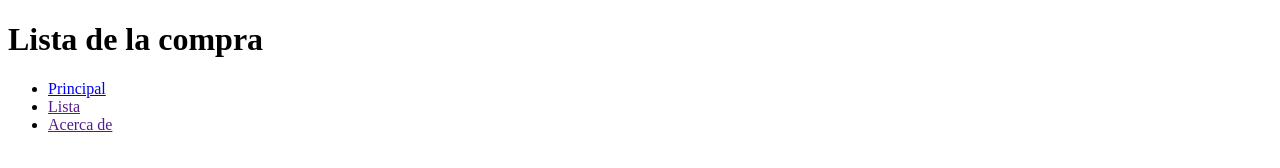
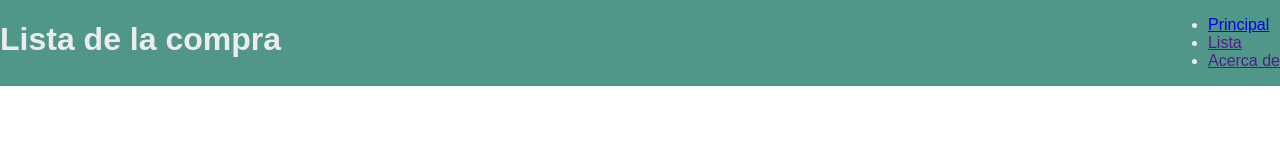
Before and after one commit to albertmc89/202307-w1ch3-albert-moyano, a plain HTML site: page index.html in a window 1280 px wide. Drawn offline with Linux system fonts and the light colour scheme.

Commit message:
Add header style

```diff
--- a/index.html
+++ b/index.html
@@ -5,12 +5,12 @@
   <meta charset="UTF-8">
   <meta name="viewport" content="width=device-width, initial-scale=1.0">
   <link rel="shortcut icon" href="/favicon.ico" type="image/x-icon">
-  <link rel="stylesheet" href="style.css">
+  <link rel="stylesheet" href="/styles/styles.css">
   <title>Lista de la compra</title>
 </head>
 
 <body>
-  <header>
+  <header class="header">
     <h1 class="title">Lista de la compra</h1>
     <nav class="navegation">
       <ul class="list">
--- a/styles/styles.css
+++ b/styles/styles.css
@@ -5,3 +5,15 @@
   font-family: Arial, Helvetica, sans-serif;
   font-size: 62, 5%;
 }
+
+body {
+  min-height: 100vh;
+  margin: 0;
+}
+
+.header {
+  background-color: rgb(80, 151, 137);
+  display: flex;
+  justify-content: space-between;
+  color: rgb(236, 236, 236);
+}
```
